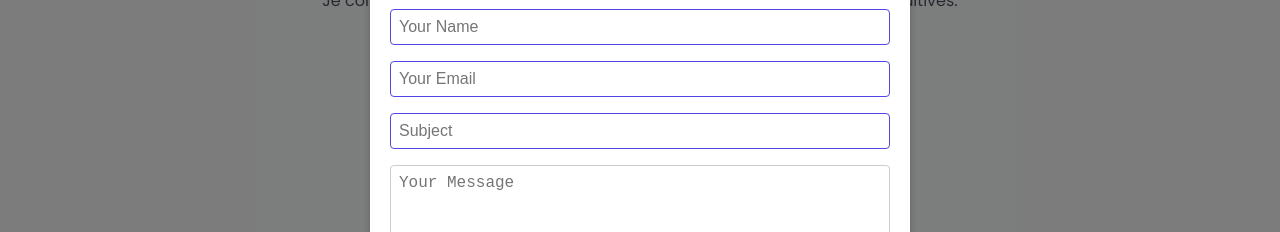
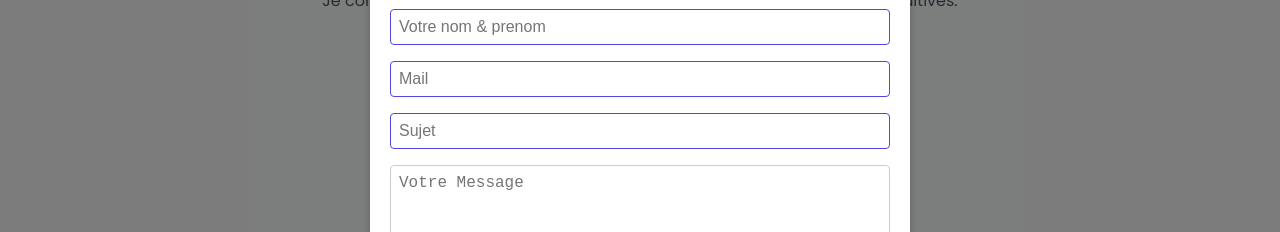
Before and after one commit to Dukent29/My_portolio, a plain HTML site: page index.html in a window 1280 px wide. Both pictures are taken after a click on the button "Un café pour en parler ? ☕". Shown: the part 243-475 px from the top of the page. Drawn offline with nearby package versions, Linux system fonts and the light colour scheme.

Commit message:
traduction vf

```diff
--- a/index.html
+++ b/index.html
@@ -71,10 +71,10 @@
       <span class="close">&times;</span>
       <h2 class="modal-title">Contact Me</h2>
       <form target="_blank" id="contact-form" action="https://formsubmit.co/mulindakevin7@gmail.com" method="POST">
-        <input type="text" id="name" name="name" placeholder="Your Name" required>
-        <input type="email" id="email" name="email" placeholder="Your Email" required>
-        <input type="text" id="subject" name="subject" placeholder="Subject" required>
-        <textarea name="message" id="message" placeholder="Your Message" rows="5" required></textarea>
+        <input type="text" id="name" name="name" placeholder="Votre nom & prenom" required>
+        <input type="email" id="email" name="email" placeholder="Mail" required>
+        <input type="text" id="subject" name="subject" placeholder="Sujet" required>
+        <textarea name="message" id="message" placeholder="Votre Message" rows="5" required></textarea>
         <button type="submit">Send</button>
 
       </form>
```
